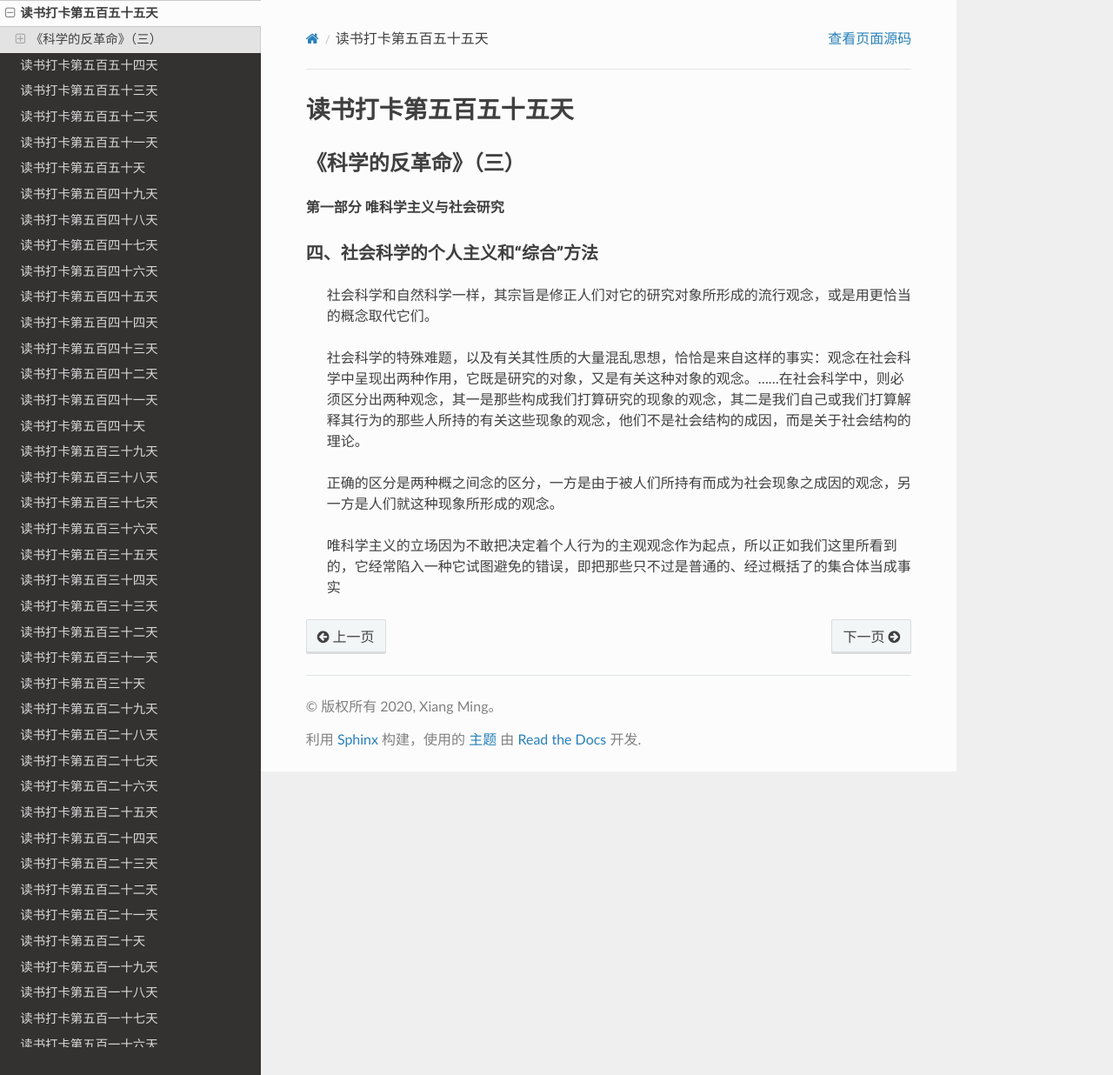
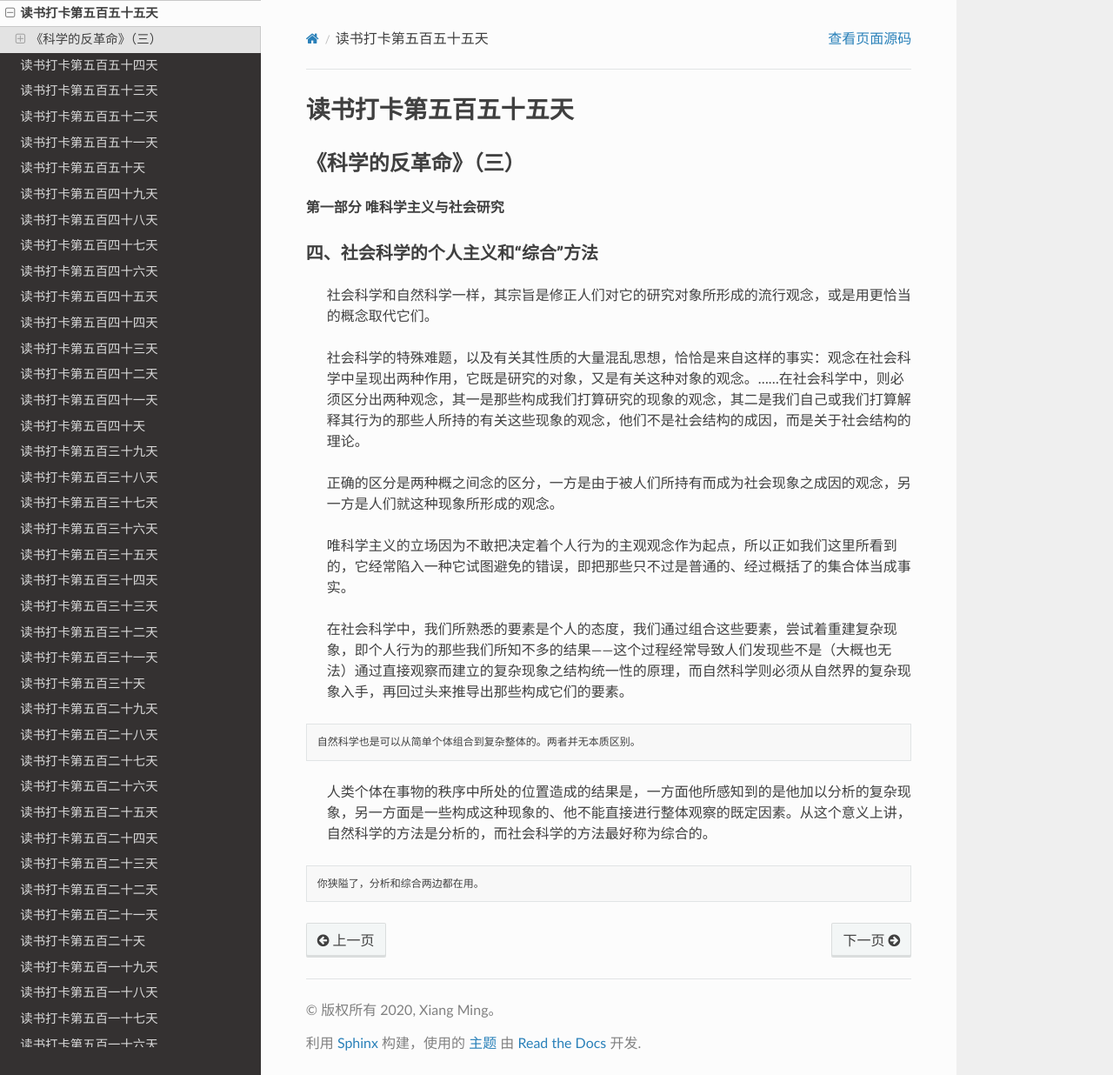
Before and after one commit to xiangming1975/reading, a Sphinx documentation site: the page built from source/2022-03-02.md, in a window 1280 px wide and 1236 px high. Shown: the whole window at 87% size. Built offline with Sphinx 7.4.7 and the Read the Docs theme 2.0.0, drawn with Linux system fonts in a browser that asks for light colours.

Commit message:
自动提交时间: 2022-03-05T23:03:20,356266145+08:00

````diff
--- a/source/2022-03-02.md
+++ b/source/2022-03-02.md
@@ -11,4 +11,14 @@
 
 > 正确的区分是两种概之间念的区分，一方是由于被人们所持有而成为社会现象之成因的观念，另一方是人们就这种现象所形成的观念。
 
-> 唯科学主义的立场因为不敢把决定着个人行为的主观观念作为起点，所以正如我们这里所看到的，它经常陷入一种它试图避免的错误，即把那些只不过是普通的、经过概括了的集合体当成事实
+> 唯科学主义的立场因为不敢把决定着个人行为的主观观念作为起点，所以正如我们这里所看到的，它经常陷入一种它试图避免的错误，即把那些只不过是普通的、经过概括了的集合体当成事实。
+
+> 在社会科学中，我们所熟悉的要素是个人的态度，我们通过组合这些要素，尝试着重建复杂现象，即个人行为的那些我们所知不多的结果——这个过程经常导致人们发现些不是（大概也无法）通过直接观察而建立的复杂现象之结构统一性的原理，而自然科学则必须从自然界的复杂现象入手，再回过头来推导出那些构成它们的要素。
+```
+自然科学也是可以从简单个体组合到复杂整体的。两者并无本质区别。
+```
+> 人类个体在事物的秩序中所处的位置造成的结果是，一方面他所感知到的是他加以分析的复杂现象，另一方面是一些构成这种现象的、他不能直接进行整体观察的既定因素。从这个意义上讲，自然科学的方法是分析的，而社会科学的方法最好称为综合的。
+```
+你狭隘了，分析和综合两边都在用。
+```
+>
````
